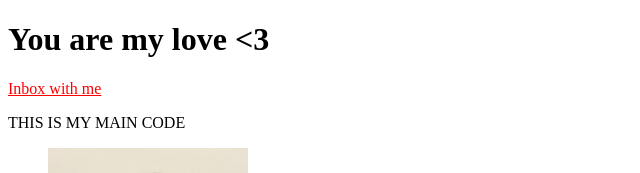
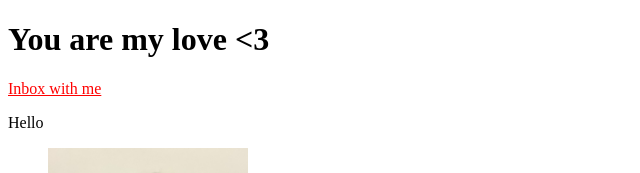
Before and after one commit to Pageofme/Pageofme.github.io, a plain HTML site: page sublime/index1.html in a window 1280 px wide. Shown: the top 173 px of the page, without its empty margins (0-640 px from the left). Drawn offline with Linux system fonts and the light colour scheme.

Commit message:
Update index1.html

```diff
--- a/sublime/index1.html
+++ b/sublime/index1.html
@@ -11,7 +11,7 @@
 	 	<a style="color:red;" accesskey="i" href="https://www.messenger.com/t/100014787730138/">Inbox with me</a>
 	 </header>
 	 <main>
-	 	<p>THIS IS MY MAIN CODE</p>
+	 	<p>Hello</p>
 	 </main>
 	 <figure>
 	 	<img src="hoangdz.jpg" alt="This is me" style="width:200px">
```
